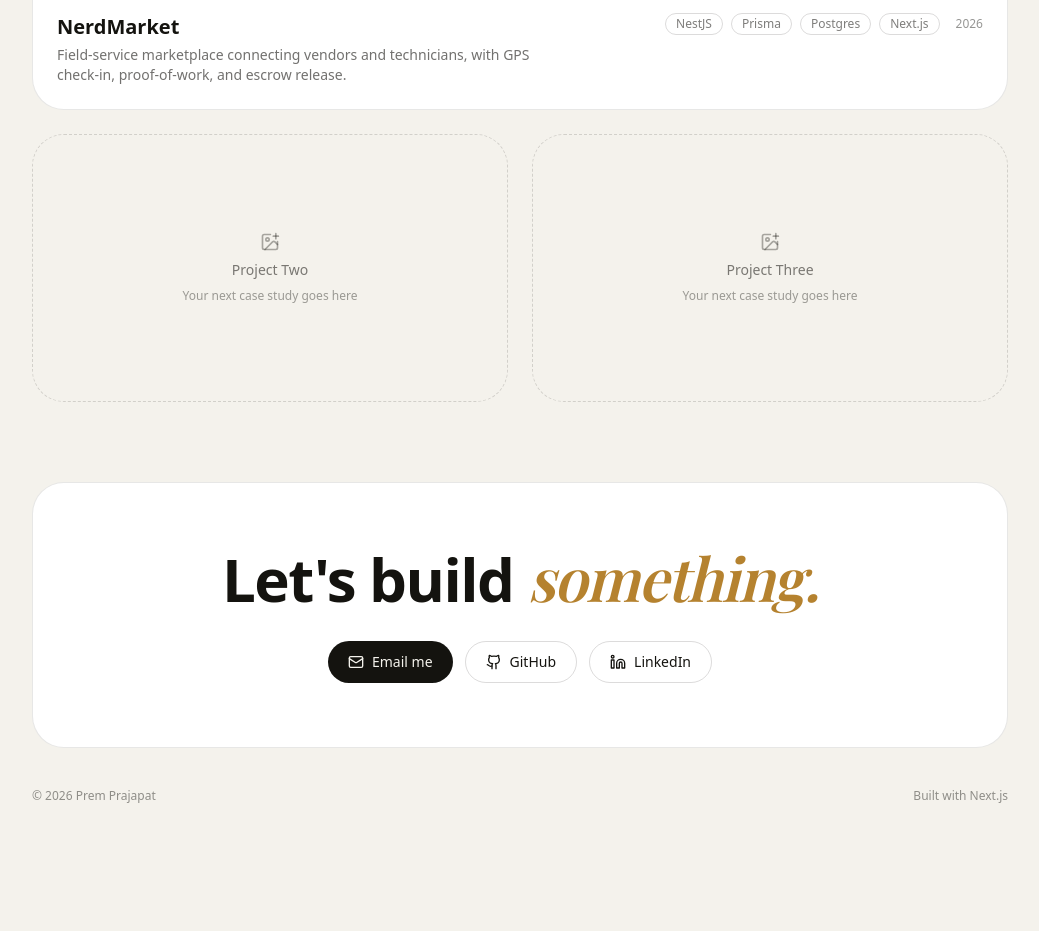
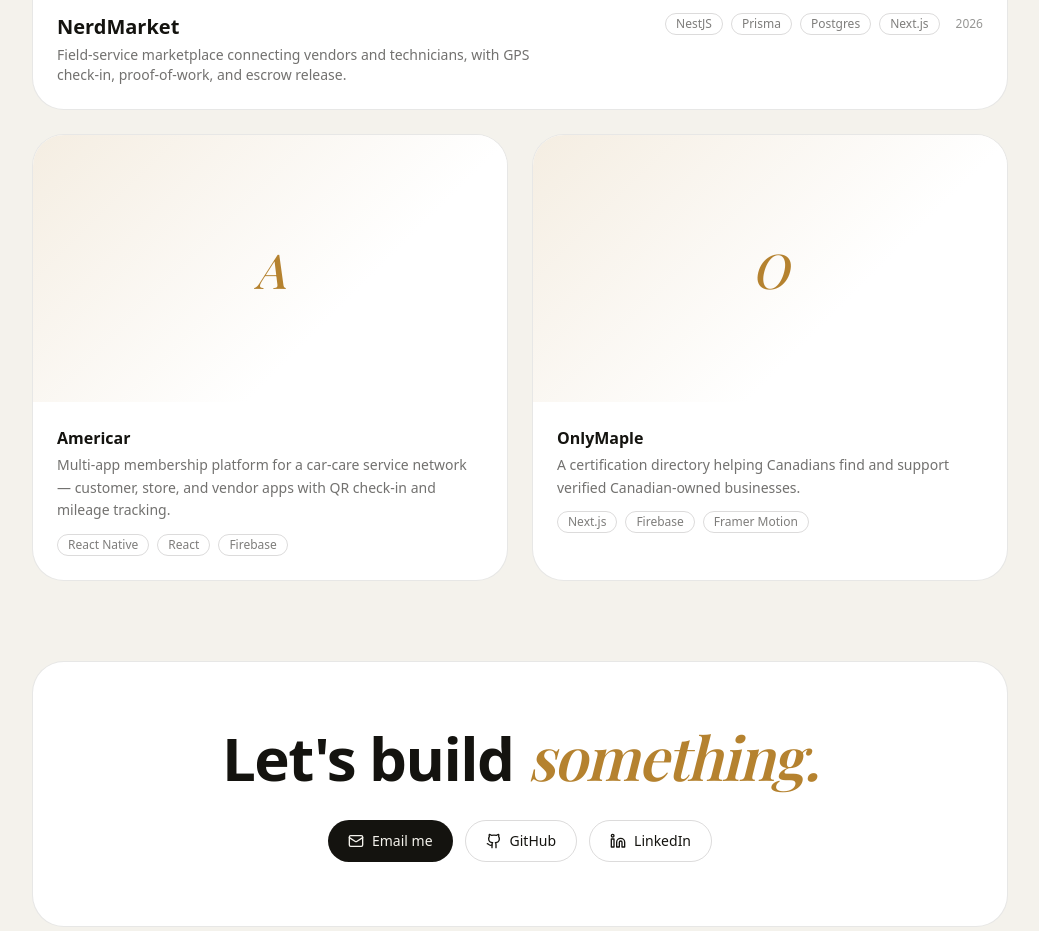
Before and after one commit to NarutoJoyboy/portfolio, a Next.js app: page / in a window 1280 px wide. Shown: the part 1720-2651 px from the top of the page, without its empty margins (120-1159 px from the left). Before the commit the page ends 2604 px from the top, so only its background shows below. Built offline with nearby package versions, Linux system fonts and the light colour scheme.

Commit message:
portfolio: add Americar and OnlyMaple as real projects, grounded in actual repo contents

```diff
--- a/app/page.tsx
+++ b/app/page.tsx
@@ -1,5 +1,5 @@
 import Link from "next/link";
-import { Github, Linkedin, Mail, ArrowRight, ArrowUpRight, User, MapPin, ShieldCheck, ImagePlus } from "lucide-react";
+import { Github, Linkedin, Mail, ArrowRight, ArrowUpRight, User, MapPin, ShieldCheck } from "lucide-react";
 import Reveal from "./components/Reveal";
 import Parallax from "./components/Parallax";
 
@@ -18,7 +18,18 @@ const FEATURED_PROJECT = {
   tags: ["NestJS", "Prisma", "Postgres", "Next.js"],
 };
 
-const PLACEHOLDER_PROJECTS = ["Project Two", "Project Three"];
+const OTHER_PROJECTS = [
+  {
+    title: "Americar",
+    desc: "Multi-app membership platform for a car-care service network — customer, store, and vendor apps with QR check-in and mileage tracking.",
+    tags: ["React Native", "React", "Firebase"],
+  },
+  {
+    title: "OnlyMaple",
+    desc: "A certification directory helping Canadians find and support verified Canadian-owned businesses.",
+    tags: ["Next.js", "Firebase", "Framer Motion"],
+  },
+];
 
 const NAV = [
   { href: "#work", label: "Work" },
@@ -242,18 +253,32 @@ export default function Portfolio() {
             </Link>
           </Reveal>
 
-          {/* Placeholders — honestly marked, not dressed up as real work */}
+          {/* Other projects */}
           <div className="mt-6 grid grid-cols-1 sm:grid-cols-2 gap-6">
-            {PLACEHOLDER_PROJECTS.map((title, i) => (
+            {OTHER_PROJECTS.map(({ title, desc, tags }, i) => (
               <Reveal key={title} delay={i * 100 + 100}>
-                <div className="rounded-[2rem] border border-dashed border-[color-mix(in_srgb,var(--foreground)_15%,transparent)] p-6 flex flex-col items-center justify-center text-center gap-2 aspect-[16/10] sm:aspect-[16/9]">
-                  <ImagePlus size={20} className="text-[color-mix(in_srgb,var(--foreground)_35%,transparent)]" />
-                  <p className="text-sm font-medium text-[color-mix(in_srgb,var(--foreground)_55%,transparent)]">
-                    {title}
-                  </p>
-                  <p className="text-xs text-[color-mix(in_srgb,var(--foreground)_40%,transparent)]">
-                    Your next case study goes here
-                  </p>
+                <div className="h-full rounded-[2rem] border border-[color-mix(in_srgb,var(--foreground)_10%,transparent)] bg-surface overflow-hidden">
+                  <div className="aspect-[16/9] bg-[linear-gradient(135deg,color-mix(in_srgb,var(--accent)_14%,var(--surface)),var(--surface)_65%)] flex items-center justify-center">
+                    <span className="font-serif-italic text-5xl text-accent select-none">
+                      {title[0]}
+                    </span>
+                  </div>
+                  <div className="p-6">
+                    <h3 className="font-semibold">{title}</h3>
+                    <p className="mt-1 text-sm text-[color-mix(in_srgb,var(--foreground)_60%,transparent)] leading-relaxed">
+                      {desc}
+                    </p>
+                    <div className="mt-3 flex flex-wrap gap-2">
+                      {tags.map((tag) => (
+                        <span
+                          key={tag}
+                          className="rounded-full border border-[color-mix(in_srgb,var(--foreground)_15%,transparent)] px-2.5 py-0.5 text-xs text-[color-mix(in_srgb,var(--foreground)_55%,transparent)]"
+                        >
+                          {tag}
+                        </span>
+                      ))}
+                    </div>
+                  </div>
                 </div>
               </Reveal>
             ))}
```
